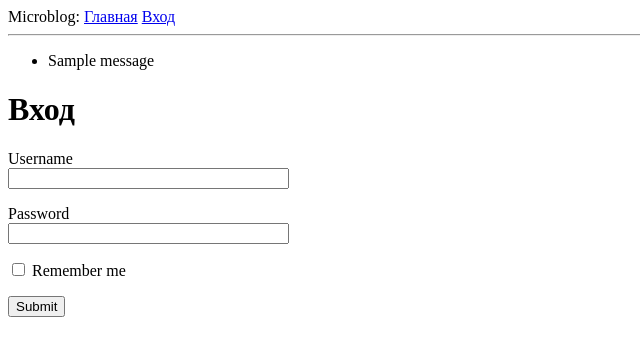
After one commit to dmitry-zharinov/flask_microblog, a Flask app: template app/templates/login.html in a window 1280 px wide. The commit adds this page. Shown: the top 356 px of the page, without its empty margins (0-640 px from the left). Run offline with Flask 2, Linux system fonts and the light colour scheme; the template is opened without the code that fills it: most values are stand-ins (such as "Sample title", 1, 10 or a date in 2020); one stand-in notice (Sample message) is shown; form fields are guessed from the names that the template uses.

Commit message:
Login form creation and messaging

```diff
--- /dev/null
+++ b/app/templates/base.html
@@ -0,0 +1,33 @@
+<!DOCTYPE html>
+<html lang="ru">
+
+<head>
+    <meta charset="utf-8">
+    <meta name="viewport" content="width=device-width, initial-scale=1.0">
+    {% if title %}
+    <title>{{ title }} - Microblog</title>
+    {% else %}
+    <title>Welcome to Microblog</title>
+    {% endif %}
+</head>
+
+<body>
+    <div>Microblog:
+        <a href="{{ url_for('index') }}">Главная</a>
+        <a href="{{ url_for('login') }}">Вход</a>
+    </div>
+    <hr>
+
+       {% with messages = get_flashed_messages() %}
+        {% if messages %}
+        <ul>
+           {% for message in messages %}
+            <li>{{ message }}</li>
+            {% endfor %}
+        </ul>
+        {% endif %}
+    {% endwith %}
+    {% block content %}{% endblock %}
+</body>
+
+</html>
--- /dev/null
+++ b/app/templates/login.html
@@ -0,0 +1,24 @@
+{% extends "base.html" %}
+
+{% block content %}
+    <h1>Вход</h1>
+    <form action="" method="post">
+        {{ form.hidden_tag() }}
+        <p>
+            {{ form.username.label }}<br>
+            {{ form.username(size=32) }}
+            {% for error in form.username.errors %}
+            <span style="color: red;">[{{ error }}]</span>
+            {% endfor %}
+        </p>
+        <p>
+            {{ form.password.label }}<br>
+            {{ form.password(size=32) }}
+            {% for error in form.password.errors %}
+            <span style="color: red;">[{{ error }}]</span>
+            {% endfor %}
+        </p>
+        <p>{{ form.remember_me() }} {{ form.remember_me.label }}</p>
+        <p>{{ form.submit() }}</p>
+    </form>
+{% endblock %}
--- /dev/null
+++ b/config.py
@@ -0,0 +1,5 @@
+import os
+
+
+class Config(object):
+    SECRET_KEY = os.environ.get('SECRET_KEY') or 'you-will-never-guess'
--- a/microblog.py
+++ /dev/null
@@ -1 +0,0 @@
-from app import app
```
Also changed, not shown: app/forms.py (added, +10 -0 lines), app/templates/index.html (+6 -10 lines).
